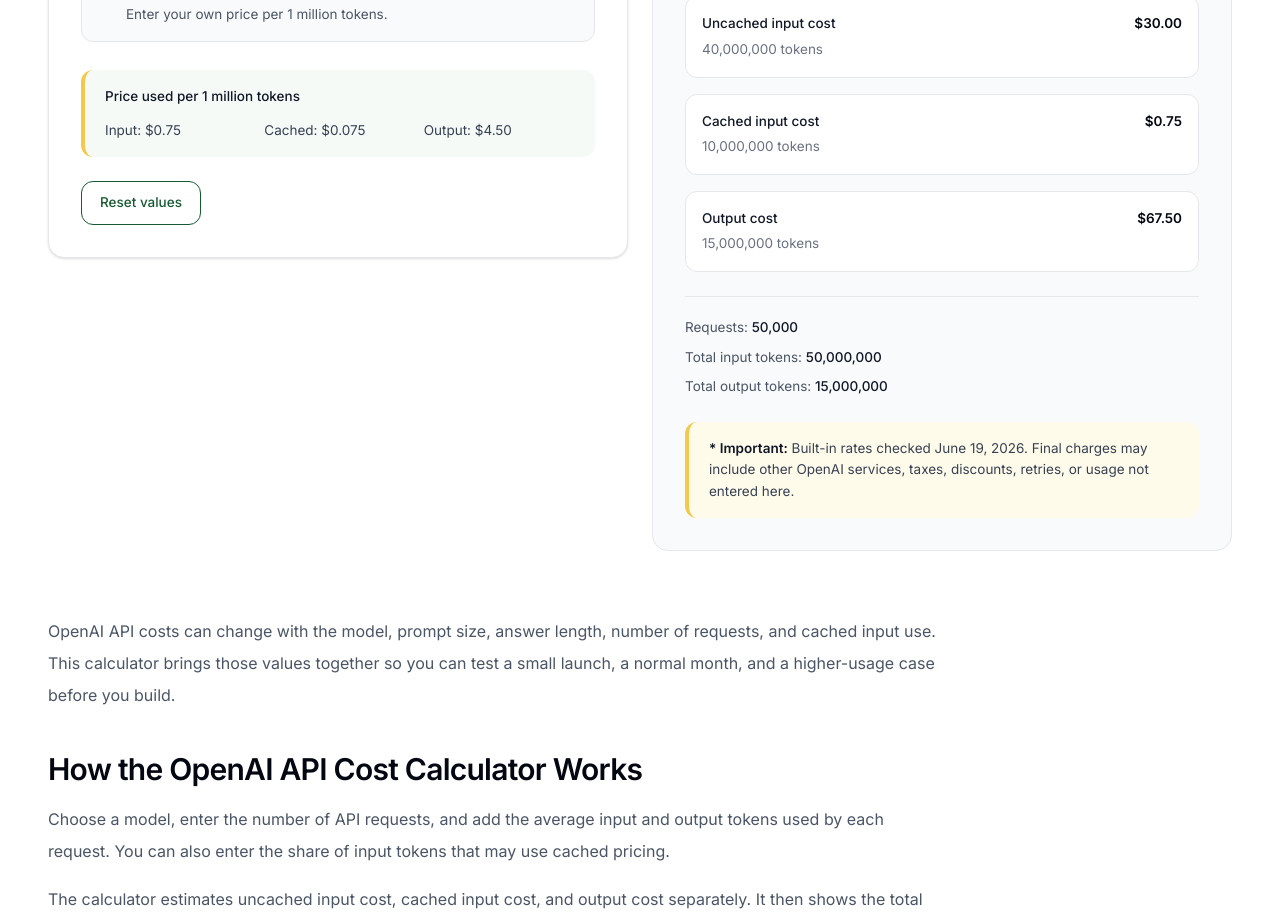
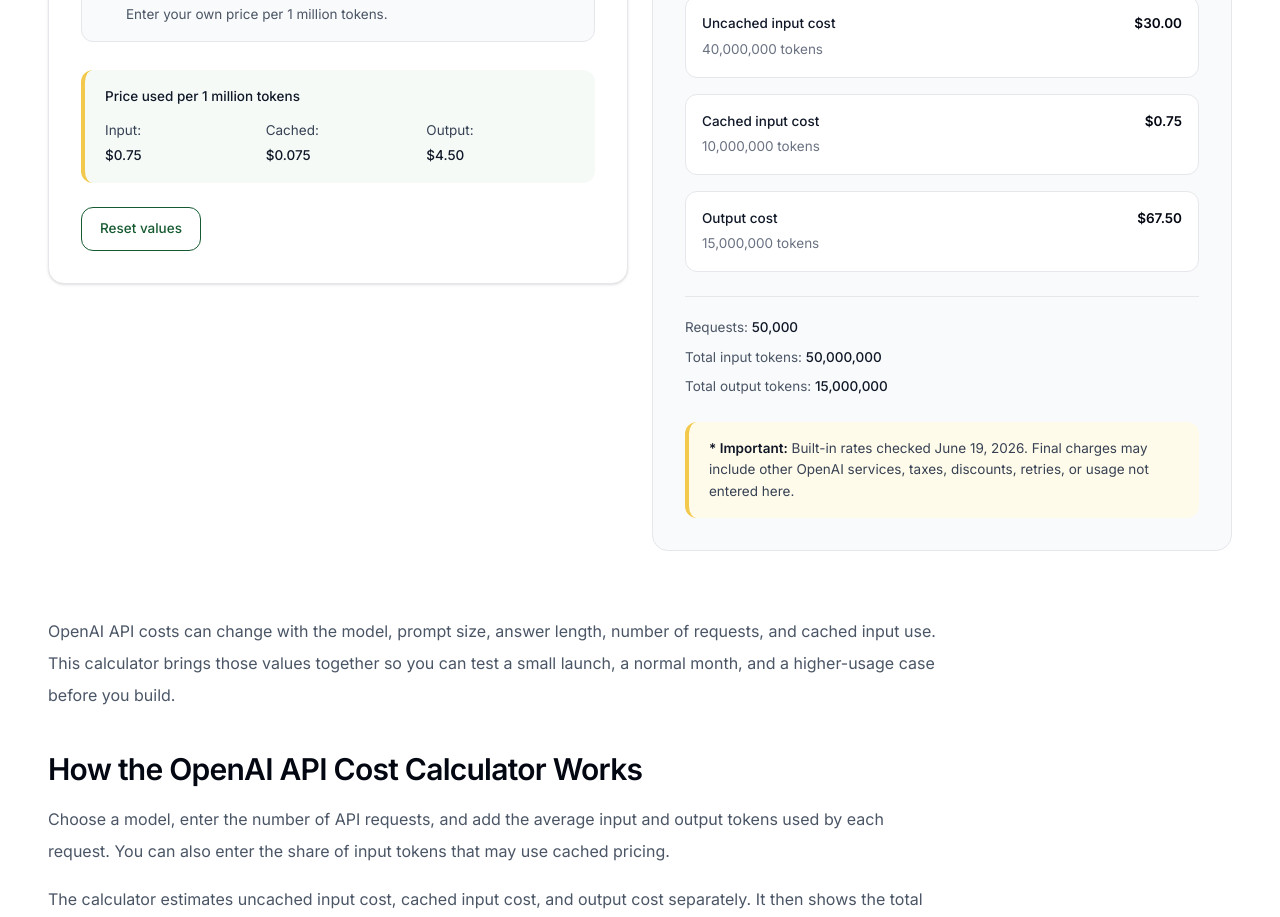
Before and after one commit to vaarunsonawwane-ops/beeija, a Next.js app: page /tools/openai-api-cost-calculator in a window 1280 px wide. Shown: the part 1000-1917 px from the top of the page. Built offline with nearby package versions, Linux system fonts and the light colour scheme.

Commit message:
Update ToolClient.tsx

```diff
--- a/app/tools/openai-api-cost-calculator/ToolClient.tsx
+++ b/app/tools/openai-api-cost-calculator/ToolClient.tsx
@@ -63,6 +63,10 @@ function formatMoney(value: number) {
     minimumFractionDigits: 2,
     maximumFractionDigits: 4,
   }).format(value);
+}
+
+function formatVisibleMoney(value: number) {
+  return formatMoney(value).replace(/,/g, ",\u200B");
 }
 
 function formatNumber(value: number) {
@@ -310,10 +314,27 @@ export default function ToolClient() {
             Price used per 1 million tokens
           </p>
 
-          <div className="mt-3 grid gap-2 text-sm text-gray-700 sm:grid-cols-3">
-            <p>Input: {formatMoney(effectivePrices.input)}</p>
-            <p>Cached: {formatMoney(effectivePrices.cachedInput)}</p>
-            <p>Output: {formatMoney(effectivePrices.output)}</p>
+          <div className="mt-3 grid min-w-0 gap-3 text-sm text-gray-700 sm:grid-cols-3">
+            <p className="min-w-0">
+              <span className="block">Input:</span>
+              <span className="mt-1 block min-w-0 break-words font-medium text-gray-900 [overflow-wrap:anywhere]">
+                {formatVisibleMoney(effectivePrices.input)}
+              </span>
+            </p>
+
+            <p className="min-w-0">
+              <span className="block">Cached:</span>
+              <span className="mt-1 block min-w-0 break-words font-medium text-gray-900 [overflow-wrap:anywhere]">
+                {formatVisibleMoney(effectivePrices.cachedInput)}
+              </span>
+            </p>
+
+            <p className="min-w-0">
+              <span className="block">Output:</span>
+              <span className="mt-1 block min-w-0 break-words font-medium text-gray-900 [overflow-wrap:anywhere]">
+                {formatVisibleMoney(effectivePrices.output)}
+              </span>
+            </p>
           </div>
         </div>
 
```
